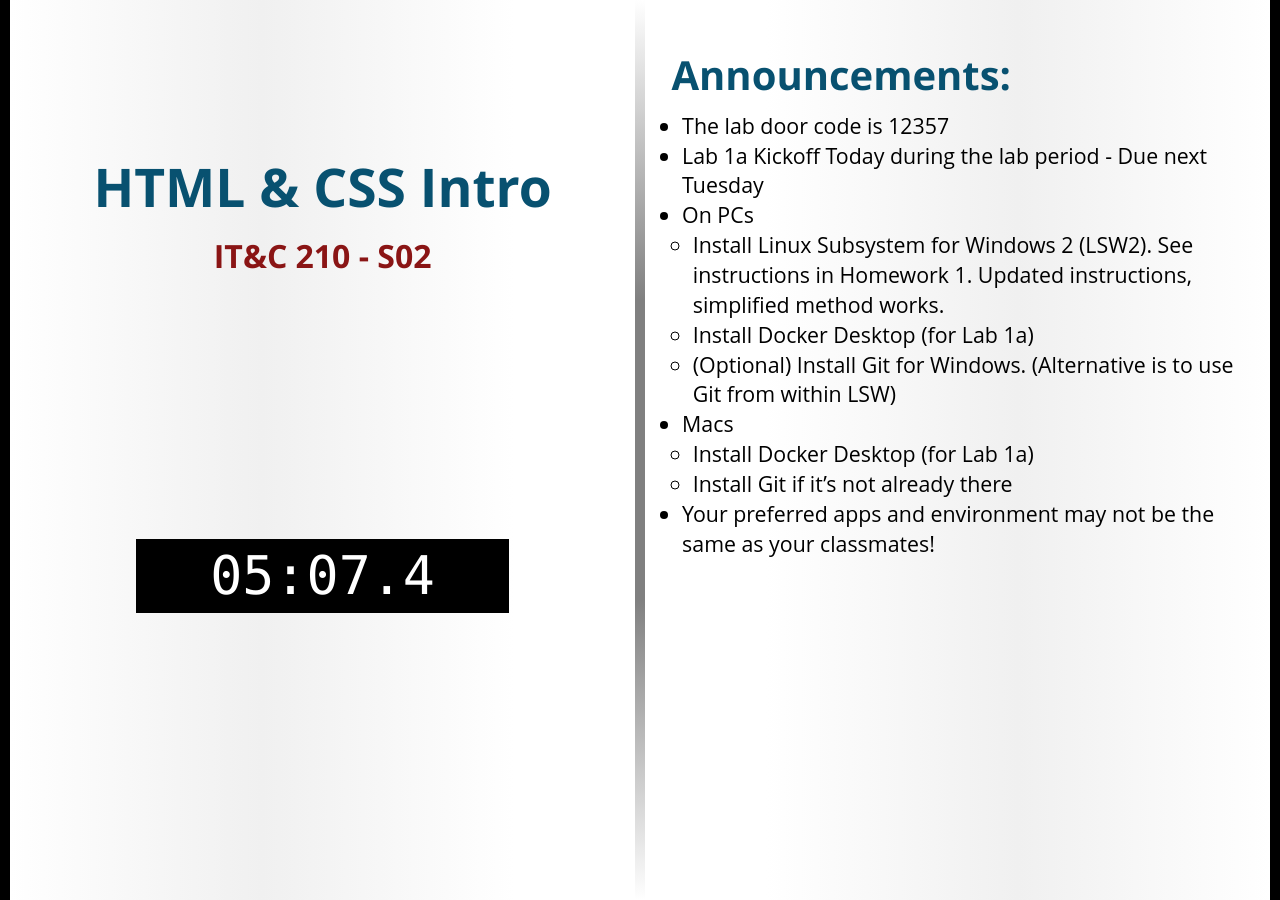
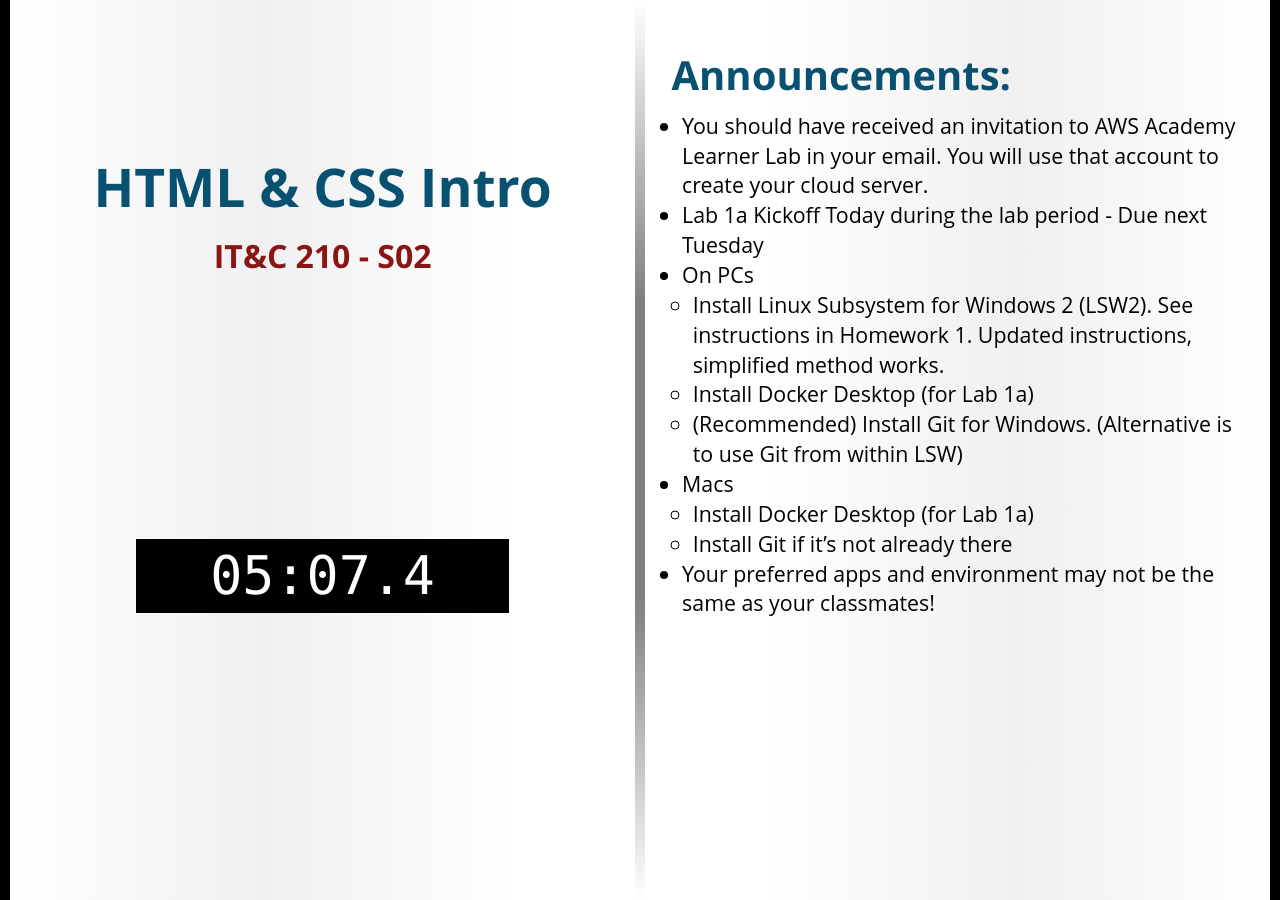
Before and after one commit to BYU-ITC-210/BYU-ITC-210.github.io, a Jekyll site: the page built from _welcome/S02.md, in a window 1280 px wide. Built offline with Jekyll 4.4.1, drawn with Linux system fonts in a browser that asks for light colours; some web fonts are replaced.

Commit message:
Update S02

```diff
--- a/_welcome/S02.md
+++ b/_welcome/S02.md
@@ -2,12 +2,12 @@
 title: HTML & CSS Intro
 session: S02
 ---
-* The lab door code is 12357
+* You should have received an invitation to AWS Academy Learner Lab in your email. You will use that account to create your cloud server.
 * Lab 1a Kickoff Today during the lab period - Due next Tuesday
 * On PCs
     * Install Linux Subsystem for Windows 2 (LSW2). See instructions in Homework 1. Updated instructions, simplified method works.
     * Install Docker Desktop (for Lab 1a)
-    * (Optional) Install Git for Windows. (Alternative is to use Git from within LSW)
+    * (Recommended) Install Git for Windows. (Alternative is to use Git from within LSW)
 * Macs
     * Install Docker Desktop (for Lab 1a)
     * Install Git if it's not already there
```
